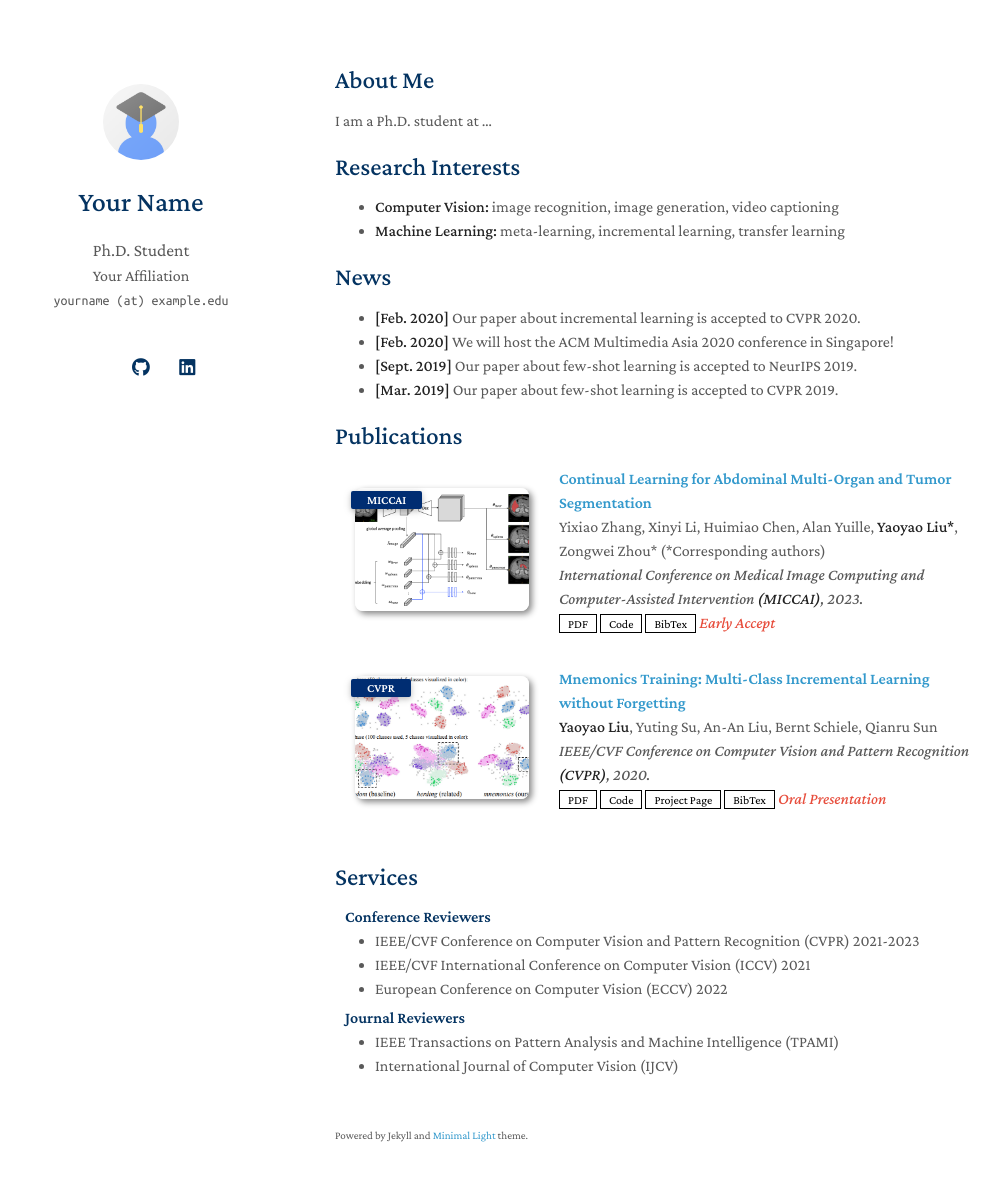
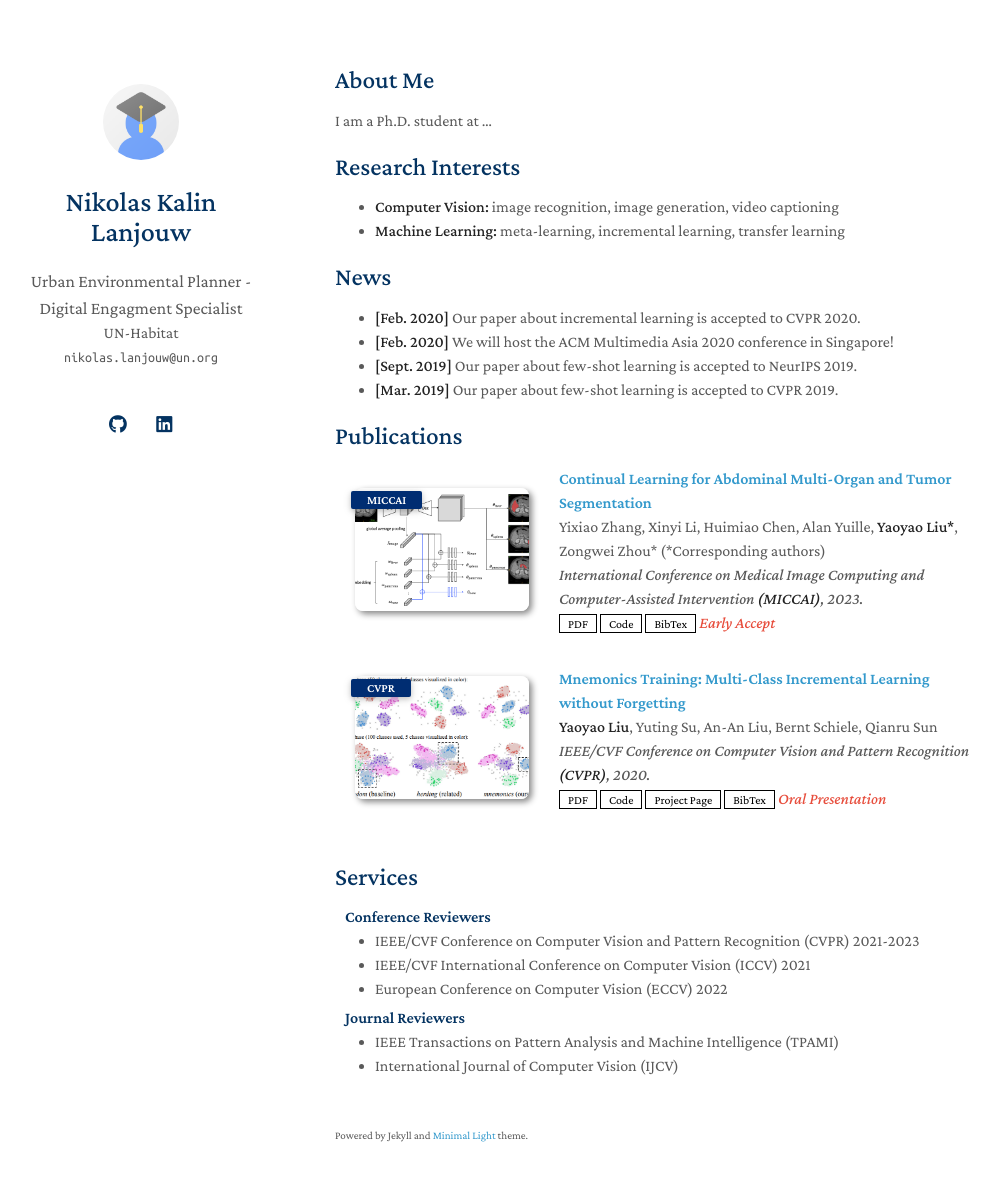
Before and after one commit to Nikolas-Lanjouw/nikolas_lanjouw.github.io, a Jekyll site: the page built from index.md, in a window 1280 px wide and 1216 px high. Shown: the top 1181 px of the window, without its empty margins (135-1135 px from the left). Built offline with Jekyll 4.4.1, drawn with Linux system fonts in a browser that asks for light colours; a style sheet for code colours, icons or effects is not loaded; our own code applies the rules of GitHub Pages for plain Markdown files.

Commit message:
Update _config.yml
Change descriptions, add proper links

```diff
--- a/_config.yml
+++ b/_config.yml
@@ -1,22 +1,22 @@
 # Basic Information
-title: Your Name
-position: Ph.D. Student
-affiliation: Your Affiliation
-email: yourname (at) example.edu
+title: Nikolas Kalin Lanjouw
+position: Urban Environmental Planner - Digital Engagment Specialist
+affiliation: UN-Habitat
+email: nikolas.lanjouw@un.org
 
 # Search Engine Optimization (SEO)
 # The following information is used to improve the website traffic from search engines, e.g., Google.
-keywords: minimal light
-description: The Minimal Light is a simple and elegant jekyll theme for academic personal homepage.
+keywords: Urban Planning, Climate Change, Minecraft, Participatory Planning, Nature Based Solutions
+description: Nikolas Lanjouw, Digital Engagment and Nature-based Solutions specialist for the Public Space team of UN-Habitat.
 canonical: https://minimal-light-theme.yliu.me/
 
 # Links
 # If you don't need one of them, you may delete the corresponding line.
-google_scholar: https://scholar.google.com/
 cv_link: assets/files/curriculum_vitae.pdf
-github_link: https://github.com/
-linkedin: https://www.linkedin.com/
-twitter: https://twitter.com/
+github_link: https://github.com/Nikolas-Lanjouw
+linkedin: https://www.linkedin.com/in/nikolas-lanjouw-489309159/
+twitter: https://x.com/blaaaaanky
+itch.io: https://niko-lanjouw.itch.io/
 
 # Images (e.g., your profile picture and your website's favicon)
 # "favicon" and "favicon_dark" are used for the light and dark modes, respectively.
@@ -30,7 +30,7 @@ enable_footnote: true
 
 # Auto Dark Mode
 # You may use the option to disable the automatic dark theme
-auto_dark_mode: true
+auto_dark_mode: false
 
 # Font
 # You can use this option to choose between Serif or Sans Serif fonts.
@@ -38,7 +38,6 @@ font: "Serif" # or "Sans Serif"
 
 # Google Analytics ID
 # Please remove this if you don't use Google Analytics
-google_analytics: UA-111540567-4
 
 # Use this project as a remote theme for GitHub Pages
 # See the guide here: https://docs.github.com/en/pages/setting-up-a-github-pages-site-with-jekyll/adding-a-theme-to-your-github-pages-site-using-jekyll
```
